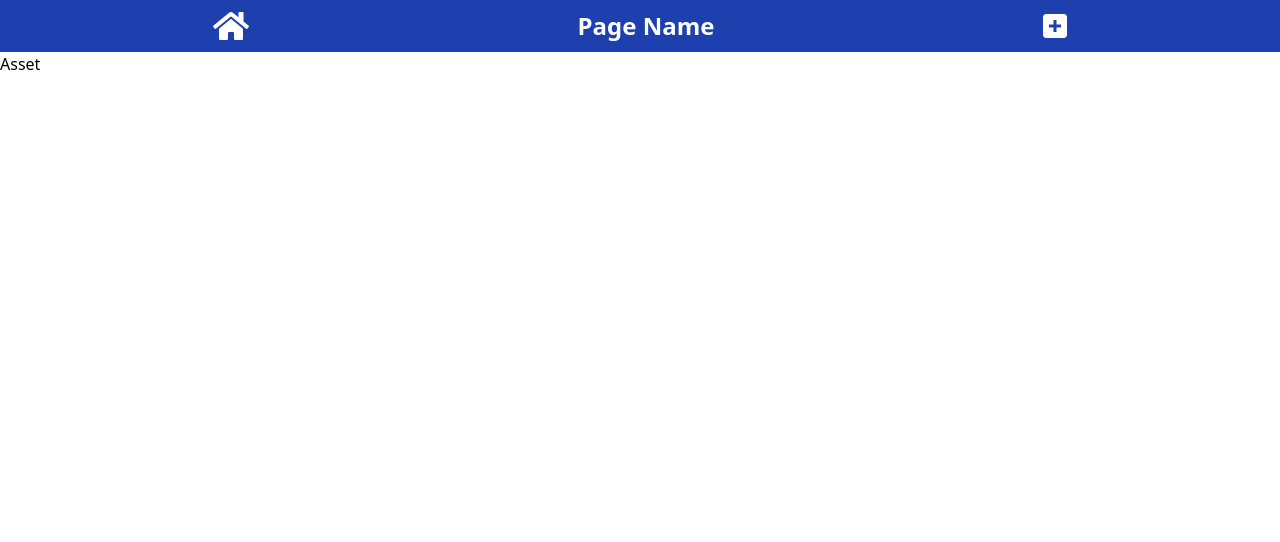
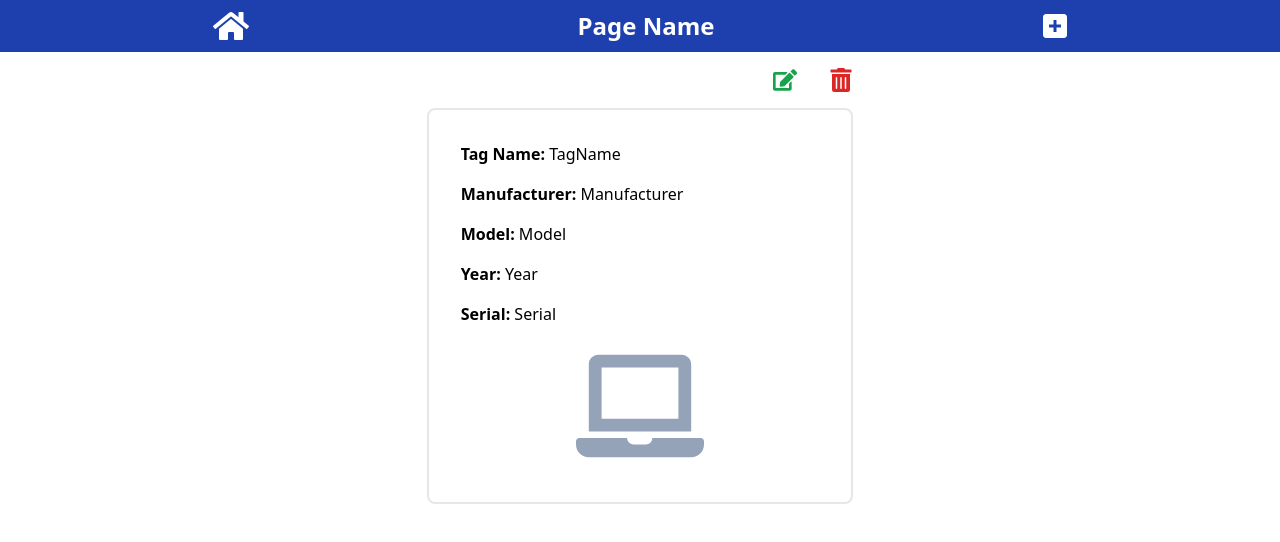
Before and after one commit to erixoalexandros/asset-management-app, a React (Vite) app: page /assets/1 in a window 1280 px wide. Shown: the top 542 px of the page. Built offline with nearby package versions, Linux system fonts and the light colour scheme; data requests are answered from the project's data file.

Commit message:
Add Asset Page Component

```diff
--- a/backend/data/db.json
+++ b/backend/data/db.json
@@ -17,6 +17,15 @@
       "model": "Maximus 1200",
       "year": 2020,
       "picture": ""
+    },
+    {
+      "id": 3,
+      "tagName": "LA-810",
+      "serial": "ALRMMU",
+      "manufacturer": "Acer",
+      "model": "Predator 300",
+      "year": 2020,
+      "picture": ""
     }
   ]
 }
--- a/src/App.jsx
+++ b/src/App.jsx
@@ -3,7 +3,6 @@ import Home from "./pages/Home";
 import AssetsList from "./pages/AssetsList";
 import Asset from "./pages/Asset";
 import Header from "./components/Header";
-import { useEffect } from "react";
 
 function App() {
   return (
--- a/src/components/AssetCard.jsx
+++ b/src/components/AssetCard.jsx
@@ -4,11 +4,13 @@ import { FaLaptop } from "react-icons/fa";
 function AssetCard({ tagName, manufacturer, model, year }) {
   return (
     <Card>
-      <FaLaptop className="text-8xl text-slate-400" />
-      <div className="flex flex-col justify-center">
-        <h3 className="text-lg font-semibold">{tagName}</h3>
-        <h4>{`${manufacturer} ${model}`}</h4>
-        <h5 className="text-sm">{year}</h5>
+      <div className="flex cursor-pointer space-x-4 rounded-md py-2 px-2 hover:bg-slate-100">
+        <FaLaptop className="text-8xl text-slate-400" />
+        <div className="flex flex-col justify-center">
+          <h3 className="text-lg font-semibold">{tagName}</h3>
+          <h4>{`${manufacturer} ${model}`}</h4>
+          <h5 className="text-sm">{year}</h5>
+        </div>
       </div>
     </Card>
   );
--- a/src/components/shared/Card.jsx
+++ b/src/components/shared/Card.jsx
@@ -1,6 +1,6 @@
 function Card({ children }) {
   return (
-    <div className="h-30 xl:1/3 mx-auto flex w-4/5 cursor-pointer flex-row space-x-4 rounded-lg border-2 px-4 py-2 hover:bg-slate-100 active:bg-blue-100 sm:w-2/3 lg:w-2/3">
+    <div className="mx-auto w-4/5 rounded-lg border-2 sm:w-2/3 lg:w-2/3 xl:w-1/3">
       {children}
     </div>
   );
--- a/src/pages/Asset.jsx
+++ b/src/pages/Asset.jsx
@@ -1,5 +1,35 @@
+import Card from "../components/shared/Card";
+import { FaEdit, FaTrashAlt, FaLaptop } from "react-icons/fa";
+
 function Asset() {
-  return <div>Asset</div>;
+  return (
+    <>
+      <div className="mx-auto flex w-4/5 justify-end space-x-8 py-4 sm:w-2/3 lg:w-2/3 xl:w-1/3">
+        <FaEdit className="cursor-pointer text-2xl text-green-600 hover:text-green-700" />
+        <FaTrashAlt className="cursor-pointer text-2xl text-red-600 hover:text-red-700" />
+      </div>
+      <Card>
+        <div className="space-y-4 py-8 px-8">
+          <h3>
+            <span className="font-bold">Tag Name:</span> TagName
+          </h3>
+          <h4>
+            <span className="font-bold">Manufacturer:</span> Manufacturer
+          </h4>
+          <h4>
+            <span className="font-bold">Model:</span> Model
+          </h4>
+          <h4>
+            <span className="font-bold">Year:</span> Year
+          </h4>
+          <h4>
+            <span className="font-bold">Serial:</span> Serial
+          </h4>
+          <FaLaptop className="mx-auto text-9xl text-slate-400" />
+        </div>
+      </Card>
+    </>
+  );
 }
 
 export default Asset;
--- a/src/pages/AssetsList.jsx
+++ b/src/pages/AssetsList.jsx
@@ -7,7 +7,7 @@ function AssetsList() {
 
   return (
     <div className="mt-4 space-y-4">
-      {assets.map((asset, index) => {
+      {assets.map((asset) => {
         return (
           <AssetCard
             key={asset.id}
```
